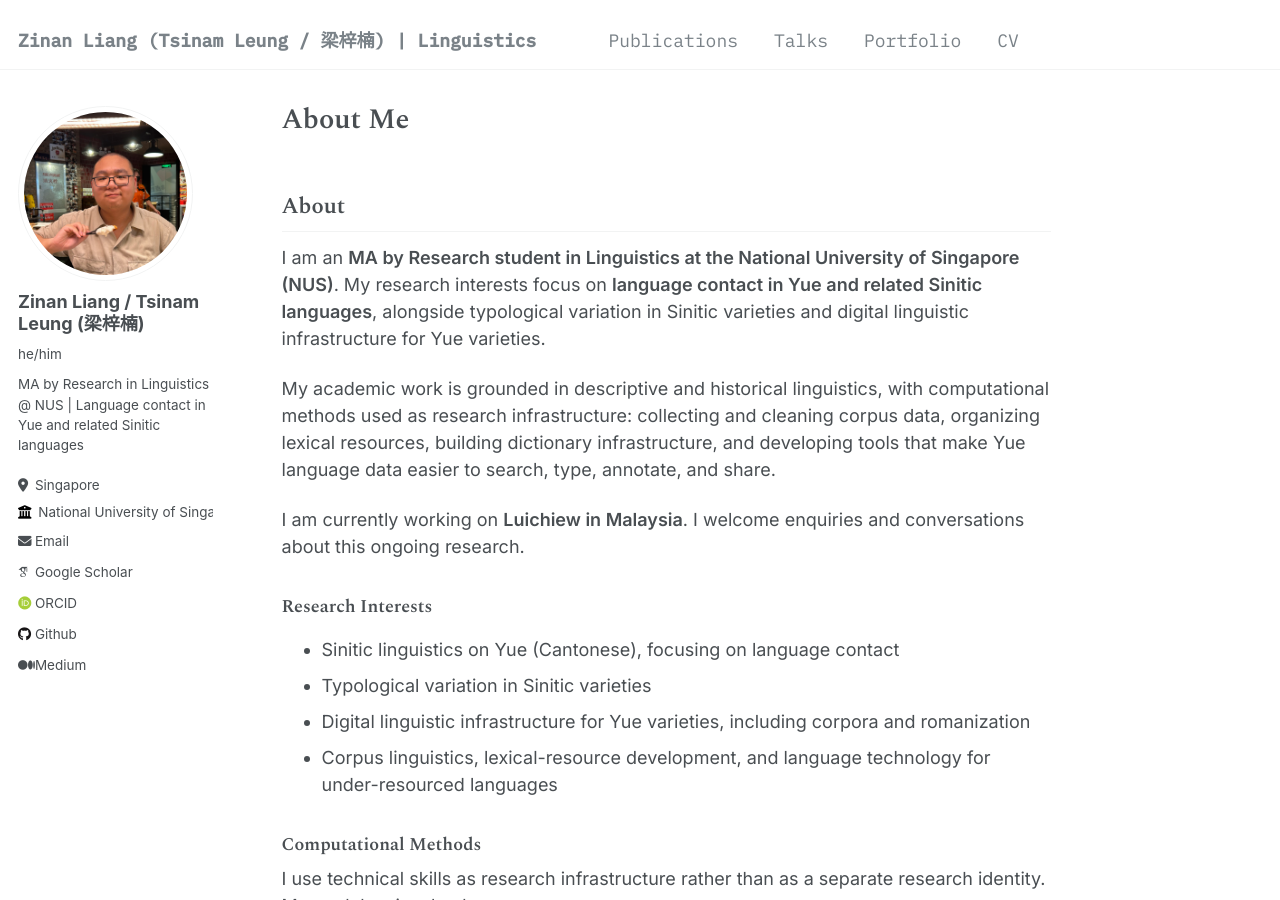
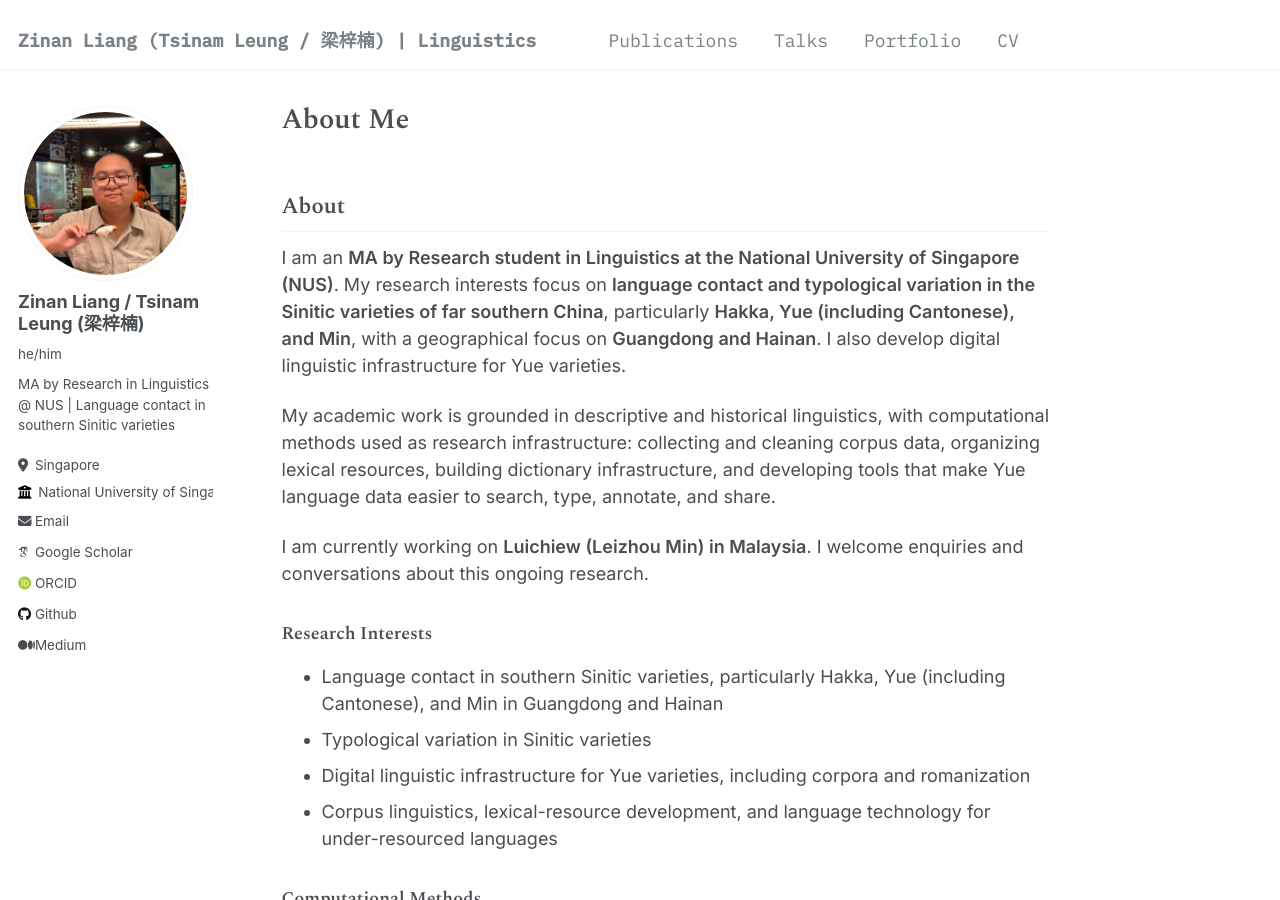
Before and after one commit to TsinamLeung/TsinamLeung.github.io, a Jekyll site: the page built from _pages/about.md, in a window 1280 px wide and 900 px high. Built offline with Jekyll 4.4.1, drawn with Linux system fonts in a browser that asks for light colours; some web fonts are replaced.

Commit message:
Broaden research focus to southern Sinitic varieties

```diff
--- a/_config.yml
+++ b/_config.yml
@@ -11,7 +11,7 @@ locale                   : "en-US"
 title                    : "Zinan Liang (Tsinam Leung / 梁梓楠) | Linguistics"
 title_separator          : "-"
 name                     : &name "Zinan Liang / Tsinam Leung / 梁梓楠"
-description              : &description "MA by Research student in Linguistics at NUS | Language contact in Yue and related Sinitic languages | Language technology"
+description              : &description "MA by Research student in Linguistics at NUS | Language contact in southern Sinitic varieties | Language technology"
 url                      : https://tsinamleung.github.io # the base hostname & protocol for your site e.g. "https://mmistakes.github.io"
 baseurl                  : "" # the subpath of your site, e.g. "/blog"
 repository               : "tsinamleung/tsinamleung.github.io"
@@ -24,7 +24,7 @@ author:
   avatar           : "profile.png"
   name             : "Zinan Liang / Tsinam Leung (梁梓楠)"
   pronouns         : he/him # example: "she/her"
-  bio              : "MA by Research in Linguistics @ NUS | Language contact in Yue and related Sinitic languages"
+  bio              : "MA by Research in Linguistics @ NUS | Language contact in southern Sinitic varieties"
   location         : "Singapore"
   employer         : "National University of Singapore"
   uri              : # URL
--- a/_pages/about.md
+++ b/_pages/about.md
@@ -9,15 +9,15 @@ redirect_from:
 
 ## About
 
-I am an **MA by Research student in Linguistics at the National University of Singapore (NUS)**. My research interests focus on **language contact in Yue and related Sinitic languages**, alongside typological variation in Sinitic varieties and digital linguistic infrastructure for Yue varieties.
+I am an **MA by Research student in Linguistics at the National University of Singapore (NUS)**. My research interests focus on **language contact and typological variation in the Sinitic varieties of far southern China**, particularly **Hakka, Yue (including Cantonese), and Min**, with a geographical focus on **Guangdong and Hainan**. I also develop digital linguistic infrastructure for Yue varieties.
 
 My academic work is grounded in descriptive and historical linguistics, with computational methods used as research infrastructure: collecting and cleaning corpus data, organizing lexical resources, building dictionary infrastructure, and developing tools that make Yue language data easier to search, type, annotate, and share.
 
-I am currently working on **Luichiew in Malaysia**. I welcome enquiries and conversations about this ongoing research.
+I am currently working on **Luichiew (Leizhou Min) in Malaysia**. I welcome enquiries and conversations about this ongoing research.
 
 ### Research Interests
 
-- Sinitic linguistics on Yue (Cantonese), focusing on language contact
+- Language contact in southern Sinitic varieties, particularly Hakka, Yue (including Cantonese), and Min in Guangdong and Hainan
 - Typological variation in Sinitic varieties
 - Digital linguistic infrastructure for Yue varieties, including corpora and romanization
 - Corpus linguistics, lexical-resource development, and language technology for under-resourced languages
```
Also changed, not shown: _pages/cv.md (+1 -1 lines).
